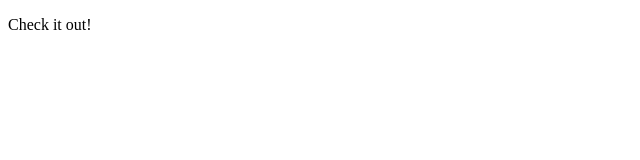
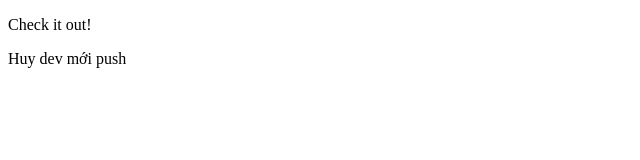
Before and after one commit to Chauphuoc/Exercise-Git, a plain HTML site: page index.html in a window 1280 px wide. Shown: the whole page, without its empty margins (0-640 px from the left). Drawn offline with Linux system fonts and the light colour scheme.

Commit message:
Huy mới push

```diff
--- a/index.html
+++ b/index.html
@@ -8,6 +8,7 @@
 </head>
 <body>
     <p>Check it out!</p>
+    <p>Huy dev mới push</p>
 </body>
 <script src="./index.js"></script>
 </html>
```
